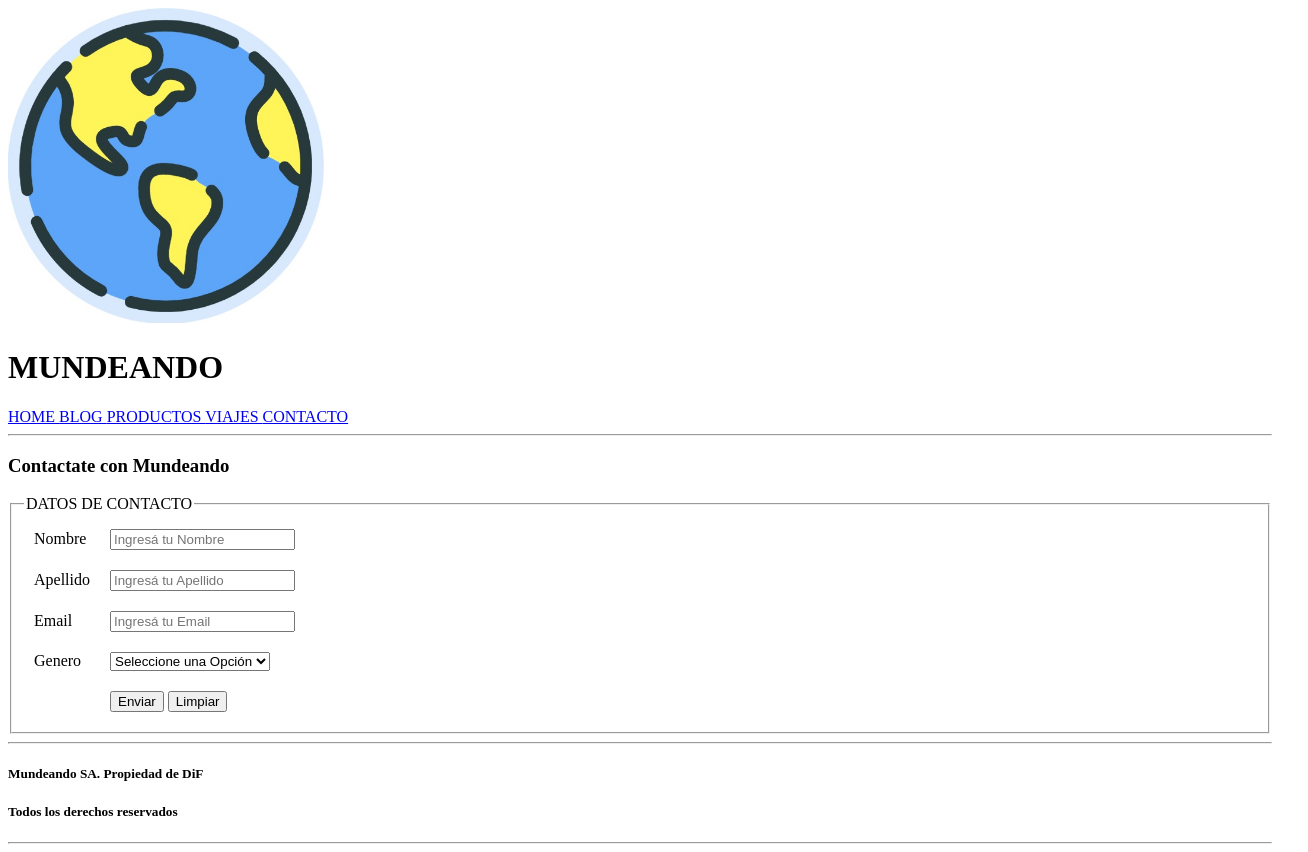
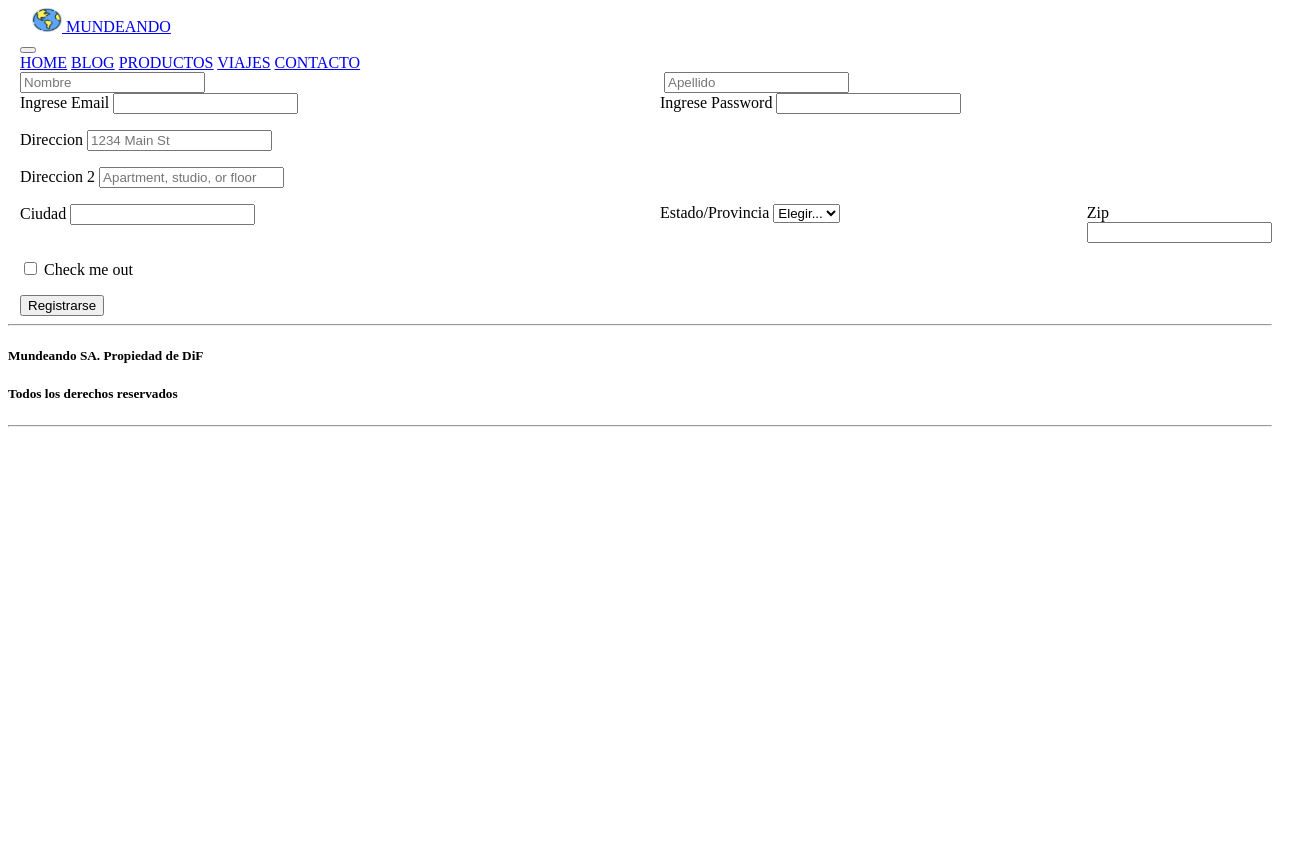
Before and after one commit to diferrerin/mundeandov2, a plain HTML site: page pages/contacto.html in a window 1280 px wide. Shown: the whole page, 1308 px wide, since content can reach past the window. After the commit the page ends 800 px from the top, so only its background shows below. Drawn offline with Linux system fonts and the light colour scheme.

Commit message:
Index terminado - contactos no funcionan links

```diff
--- a/pages/contacto.html
+++ b/pages/contacto.html
@@ -1,106 +1,122 @@
 <!DOCTYPE html>
 <html lang="en">
 <head>
-    <meta charset="UTF-8" />
-    <meta http-equiv="X-UA-Compatible" content="IE=edge" />
-    <meta name="viewport" content="width=device-width, initial-scale=1.0" />
-    <link rel="stylesheet" href="../css/styles.css" />
-    <title>Contacto</title>
+    <meta charset="UTF-8">
+    <meta http-equiv="X-UA-Compatible" content="IE=edge">
+    <meta name="viewport" content="width=device-width, initial-scale=1.0">
+    <link href="../css/bootstrap-grid.min.css" rel="stylesheet">  <!-- NO TOMA DIR css/bootstrap.min.css-->
+    <title>Mundeando Index</title>
 </head>
-  <body class="body__backgroundImage">
-    <header class="header__padre">
-      <!-- HEADER-- LOGO + NOMBRE PROYECTO -->
-      <div>
-        <img
-          src="../images/logo_mundeando.jpg"
-          alt="Logo Mundeando"
-          width="25%"
-          class="header__logoBorde"
-        />
-      </div>
-      <div>
-        <h1 class="header__tituloWeb">MUNDEANDO</h1>
+<body>
+    <script src="../js/bootstrap.bundle.min.js" ></script> <!-- NO TOMA DIR-->
+
+    <header>
+
+        <nav class="navbar navbar-light bg-light">
+            <div class="container-fluid row">
+              <a class="navbar-brand col-md-2" href="index.html">   <!-- LOGO + NOMBRE-->
+                <img src="../images/logo_mundeando.jpg" alt="Logo Mundeando" width="30" height="24" class="d-inline-block align-text-top img-fluid rounded-circle">
+                MUNDEANDO
+              </a>
             </div>
 
-      <nav>
-        <!-- HEADER-- MENU PRINCIPAL-->
-        <a href="../index.html"> HOME </a>
-        <a href="../pages/blog.html"> BLOG </a>
-        <a href="../pages/productos.html"> PRODUCTOS </a>
-        <a href="../pages/viajes.html"> VIAJES </a>
-        <a href="../pages/contacto.html"> CONTACTO </a>
+            <div class="col-md-8"> <!-- MENU -->
+                <nav class="navbar navbar-expand-lg navbar-light bg-light">
+                    <div class="container-fluid">
+                      <a class="navbar-brand" href="#"></a>
+                      <button class="navbar-toggler" type="button" data-bs-toggle="collapse" data-bs-target="#navbarNavAltMarkup" aria-controls="navbarNavAltMarkup" aria-expanded="false" aria-label="Toggle navigation">
+                        <span class="navbar-toggler-icon"></span>
+                      </button>
+                      <div class="collapse navbar-collapse" id="navbarNavAltMarkup">
+                        <div class="navbar-nav">
+                          <a class="nav-link active" aria-current="page" href="../index.html">HOME</a>
+                          <a class="nav-link" href="../pages/blog.html">BLOG</a>
+                          <a class="nav-link" href="../pages/productos.html">PRODUCTOS</a>
+                          <a class="nav-link" href="../pages/viajes.html">VIAJES</a>
+                          <a class="nav-link" href="../pages/viajes.html">CONTACTO</a>
+                        </div>
+                      </div>
+                    </div>
                   </nav>
+            </div>
+
+          </nav>
+
+
     </header>
-    <hr />
 
-    <!-- FORMULARIO PARA CONTACTO -->
-    <h3>Contactate con Mundeando</h3>
-    <form action="../index.html" method="post" class="body__margenes">
-      <fieldset>
-        <legend>DATOS DE CONTACTO</legend>
-        <table border="0" cellpadding="10" cellspacing="0">
-          <tr>
-            <td>Nombre</td>
-            <td>
-              <input
-                type="text"
-                value=""
-                id="nombre"
-                name="nombre"
-                placeholder="Ingresá tu Nombre"
-              />
-            </td>
-          </tr>
-          <tr>
-            <td>Apellido</td>
-            <td>
-              <input
-                type="text"
-                value=""
-                id="apellido"
-                name="apellido"
-                placeholder="Ingresá tu Apellido"
-              />
-            </td>
-          </tr>
-          <tr>
-            <td>Email</td>
-            <td>
-              <input
-                type="email"
-                value=""
-                id="email"
-                name="email"
-                placeholder="Ingresá tu Email"
-              />
-            </td>
-          </tr>
-          <tr>
-            <td>Genero</td>
-            <td>
-              <select name="genero" id="genero">
-                <option value="">Seleccione una Opción</option>
-                <option value="Masculino">Masculino</option>
-                <option value="Femenino">Femenino</option>
-                <option value="No Binario">No Binario</option>
+    <main>
+        <section class="container-fluid">
+
+          <div class="row">
+            <div class="col">
+              <input type="text" class="form-control" placeholder="Nombre" aria-label="Nombre">
+            </div>
+            <div class="col">
+              <input type="text" class="form-control" placeholder="Apellido" aria-label="Apellido">
+            </div>
+          </div>
+
+          <form class="row g-3">
+            <div class="col-md-6">
+              <label for="inputEmail4" class="form-label">Ingrese Email</label>
+              <input type="email" class="form-control" id="inputEmail4">
+            </div>
+            <div class="col-md-6">
+              <label for="inputPassword4" class="form-label">Ingrese Password</label>
+              <input type="password" class="form-control" id="inputPassword4">
+            </div>
+            <div class="col-12">
+              <label for="inputAddress" class="form-label">Direccion</label>
+              <input type="text" class="form-control" id="inputAddress" placeholder="1234 Main St">
+            </div>
+            <div class="col-12">
+              <label for="inputAddress2" class="form-label">Direccion 2</label>
+              <input type="text" class="form-control" id="inputAddress2" placeholder="Apartment, studio, or floor">
+            </div>
+            <div class="col-md-6">
+              <label for="inputCity" class="form-label">Ciudad</label>
+              <input type="text" class="form-control" id="inputCity">
+            </div>
+            <div class="col-md-4">
+              <label for="inputState" class="form-label">Estado/Provincia</label>
+              <select id="inputState" class="form-select">
+                <option selected>Elegir...</option>
+                <option>...</option>
               </select>
-            </td>
-          </tr>
-          <tr>
-            <td></td>
-            <td>
-              <input type="submit" value="Enviar" />
-              <input type="reset" value="Limpiar" />
-            </td>
-          </tr>
-        </table>
-      </fieldset>
+            </div>
+            <div class="col-md-2">
+              <label for="inputZip" class="form-label">Zip</label>
+              <input type="text" class="form-control" id="inputZip">
+            </div>
+            <div class="col-12">
+              <div class="form-check">
+                <input class="form-check-input" type="checkbox" id="gridCheck">
+                <label class="form-check-label" for="gridCheck">
+                  Check me out
+                </label>
+              </div>
+            </div>
+            <div class="col-12">
+              <button type="submit" class="btn btn-primary">Registrarse</button>
+            </div>
           </form>
-    <footer class="body__bordesGral">
+
+        </section>
+
+        <section>
+
+        </section>
+
+    </main>
+
+    <footer>
         <hr />
         <h5>Mundeando SA. Propiedad de DiF</h5>
         <h5>Todos los derechos reservados</h5>
         <hr />
     </footer>
+
+
 </body>
 </html>
```
Also changed, not shown: index.html (+4 -1 lines). Lines whose indentation alone changed are shown as unchanged.
